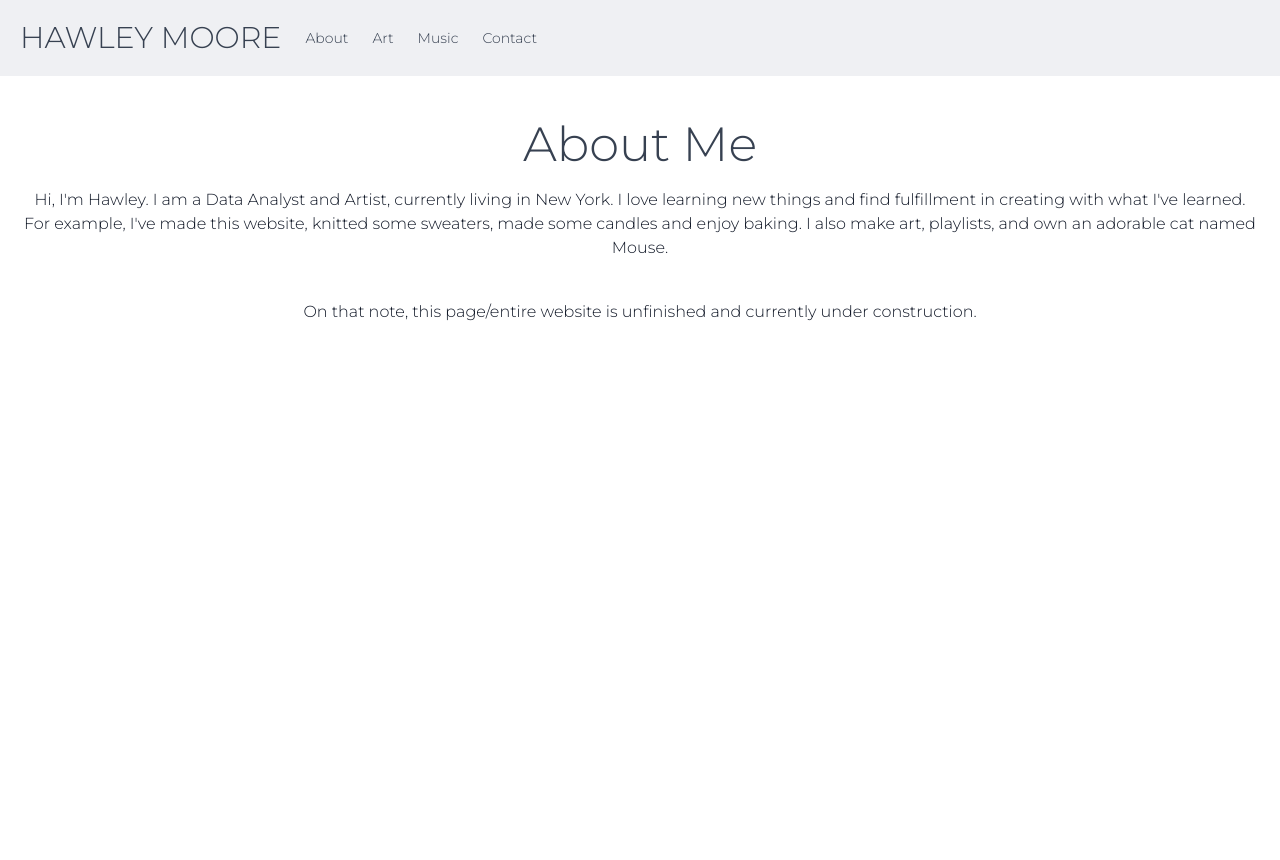
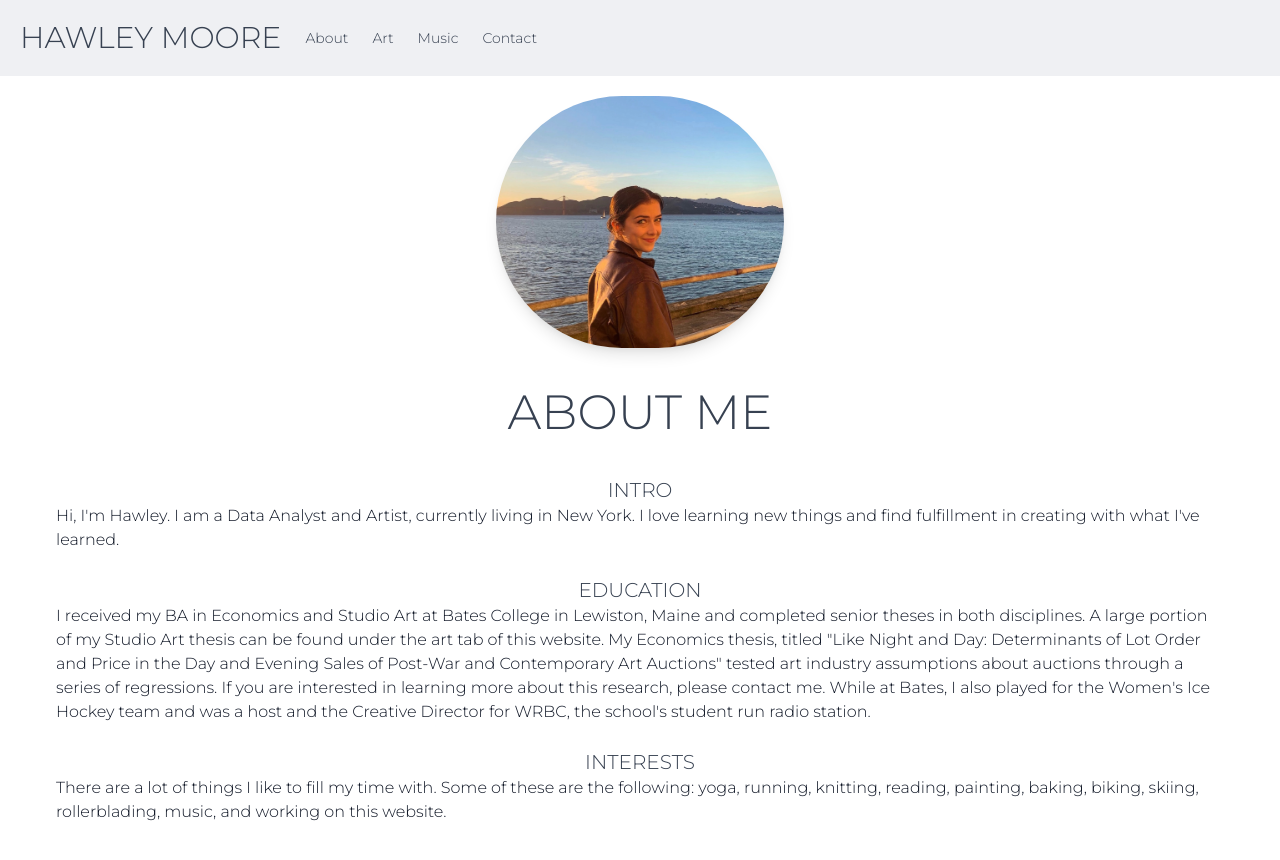
Before and after one commit to hawleym/personal-site, a Next.js app: page /about in a window 1280 px wide. Shown: the top 860 px of the page. Before the commit the page ends 800 px from the top, so only its background shows below. Built offline with nearby package versions, Linux system fonts and the light colour scheme.

Commit message:
updates about

```diff
--- a/pages/about.js
+++ b/pages/about.js
@@ -4,20 +4,36 @@ export default function AboutPage() {
   return (
     <div>
       <Nav />
-      <div className="py-10">
-        <h1 className="pt-20 text-5xl text-center text-gray-700">About Me</h1>
-        <p className="text-l p-5 text-center text-gray-900">
+      <div className="py-24">
+        <div class="flex flex-wrap justify-center">
+          <div class="w-4/12 sm:w-3/12 px-4">
+            <img src="/images/about/me.jpeg" alt="..." class="shadow-lg rounded-full max-w-full h-auto align-middle border-none" />
+          </div>
+        </div>
+        <h1 className="pt-10 text-5xl text-center text-gray-700">ABOUT ME</h1>
+        <h3 className="pt-10 text-xl text-center text-gray-700">INTRO</h3>
+        <p className="text-l mx-14 text-gray-900">
           Hi, I'm Hawley. I am a Data Analyst and Artist, currently living in
           New York. I love learning new things and find fulfillment in creating
-          with what I've learned. For example, I've made this website, knitted
-          some sweaters, made some candles and enjoy baking. I also make art,
-          playlists, and own an adorable cat named Mouse.
+          with what I've learned.
         </p>
-        <p className="text-l p-5 text-center text-gray-900">
-          On that note, this page/entire website is unfinished and currently
-          under construction.
+        <h3 className="pt-6 text-xl text-center text-gray-700">EDUCATION</h3>
+        <p className="text-l mx-14 text-gray-900">
+          I received my BA in Economics and Studio Art at Bates College in Lewiston, Maine
+          and completed senior theses in both disciplines. A large portion of my Studio Art
+          thesis can be found under the art tab of this website. My Economics thesis, titled
+          "Like Night and Day: Determinants of Lot Order and Price in the Day
+          and Evening Sales of Post-War and Contemporary Art Auctions" tested art industry assumptions
+          about auctions through a series of regressions. If you are interested in learning more about this research,
+          please contact me. While at Bates, I also played for the Women's Ice Hockey team and was a host and the
+          Creative Director for WRBC, the school's student run radio station.
         </p>
-      </div>
+        <h3 className="pt-6 text-xl text-center text-gray-700">INTERESTS</h3>
+        <p className="text-l mx-14 text-gray-900">
+          There are a lot of things I like to fill my time with. Some of these are the following: yoga,
+          running, knitting, reading, painting, baking, biking, skiing, rollerblading, music, and working on this website.
+        </p>
+       </div>
     </div>
   );
 }
--- a/pages/art.js
+++ b/pages/art.js
@@ -34,22 +34,22 @@ const images = [
   },
   {
     path: 4,
-    description: 'Untitled, 2019. Plaster and Acrylic on Wood.',
+    description: 'Untitled, 2019. Plaster and Acrylic.',
   },
   {
     path: 5,
-    description: 'Untitled, 2019. Plaster and Acrylic on Wood.',
-    x: 'row-span-3',
+    description: 'Gallery view of senior thesis show by Hawley Moore.',
+    x: 'col-span-3',
   },
   {
     path: 10,
-    description: 'Untitled, 2019. Plaster and Acrylic on Wood.',
-    x: 'row-span-3',
+    description: 'Gallery view of senior thesis show by Hawley Moore',
+    x: 'col-span-3',
   },
   {
     path: 1,
-    description: 'Untitled, 2019. Plaster and Acrylic on Wood.',
-    x: 'row-span-4',
+    description: 'Gallery view of senior thesis show by Hawley Moore',
+    x: 'col-span-4',
   },
   {
     path: 6,
@@ -78,16 +78,15 @@ export default function ArtPage() {
       <Nav />
       <div className="py-10">
         <h1 className="text-xl text-center text-gray-500 pt-20">
-          I largely paint with a combination of acylics and oils. Sometimes I
-          like making sculptures out of plaster casts of my own hands.
+          I largely paint with a combination of acylics and oils, and occasionally make sculptures out of plaster casts of my own hands.
         </h1>
-        <h1 className="text-xl text-center text-gray-500 pt-5">
+        <h1 className="text-xl text-center text-gray-500 pt-3">
           I accept commissions. If you would like some of my art, please email{' '}
           <a
-            href="mailto:I-really-like-your-art-please-sell-me-some-of-your-art@hawleymoore.com"
+            href="mailto:art@hawleymoore.com"
             className="text-blue-500 hover:font-semibold"
           >
-            i-really-like-your-art-please-sell-me-some-of-your-art@hawleymoore.com
+            art@hawleymoore.com
           </a>
           .
         </h1>
--- a/pages/contact.js
+++ b/pages/contact.js
@@ -4,11 +4,20 @@ export default function ContactPage() {
   return (
     <div>
       <Nav />
-      <div className="py-10">
-        <h1 className="pt-20 text-5xl text-center text-gray-700">Contact Me</h1>
-        <p className="text-l p-5 text-center text-gray-900">
-          Don't attempt to contact me. I'll find you.
-        </p>
+      <div className="flex h-screen justify-center items-center">
+        <div className="text-center text-gray-700">
+          <h1 className="text-5xl">CONTACT ME</h1>
+          <p className="text-l pt-8">
+            Feel free to get in touch with me at {' '}
+            <a
+              href="mailto: hello@hawleymoore.com"
+              className="text-blue-500 hover:font-semibold"
+            >
+              hello@hawleymoore.com
+            </a>
+            .
+          </p>
+        </div>
       </div>
     </div>
   );
--- a/pages/music.js
+++ b/pages/music.js
@@ -54,9 +54,10 @@ export default function MusicPage() {
     <div>
       <Nav />
       <div className="py-10">
-        <h1 className="text-3xl text-center text-gray-500 pt-20">
-          I spend a lot of my free time making playlists. Feel free to listen to
-          some of my favorites.
+        <h1 className="text-2xl text-center text-gray-500 pt-20 mx-10">
+          I love listening to music and enjoy spending time making playlists
+          for the enjoyment of myself and others. Here are some of my personal
+          favorites. I hope you like them!
         </h1>
       </div>
       <ul className="grid gap-3 md:grid-cols-4 sm:grid-cols-3 grid-cols-1 object-center pl-4 pr-4">
```
Also changed, not shown: public/images/about/me.jpeg (added).
